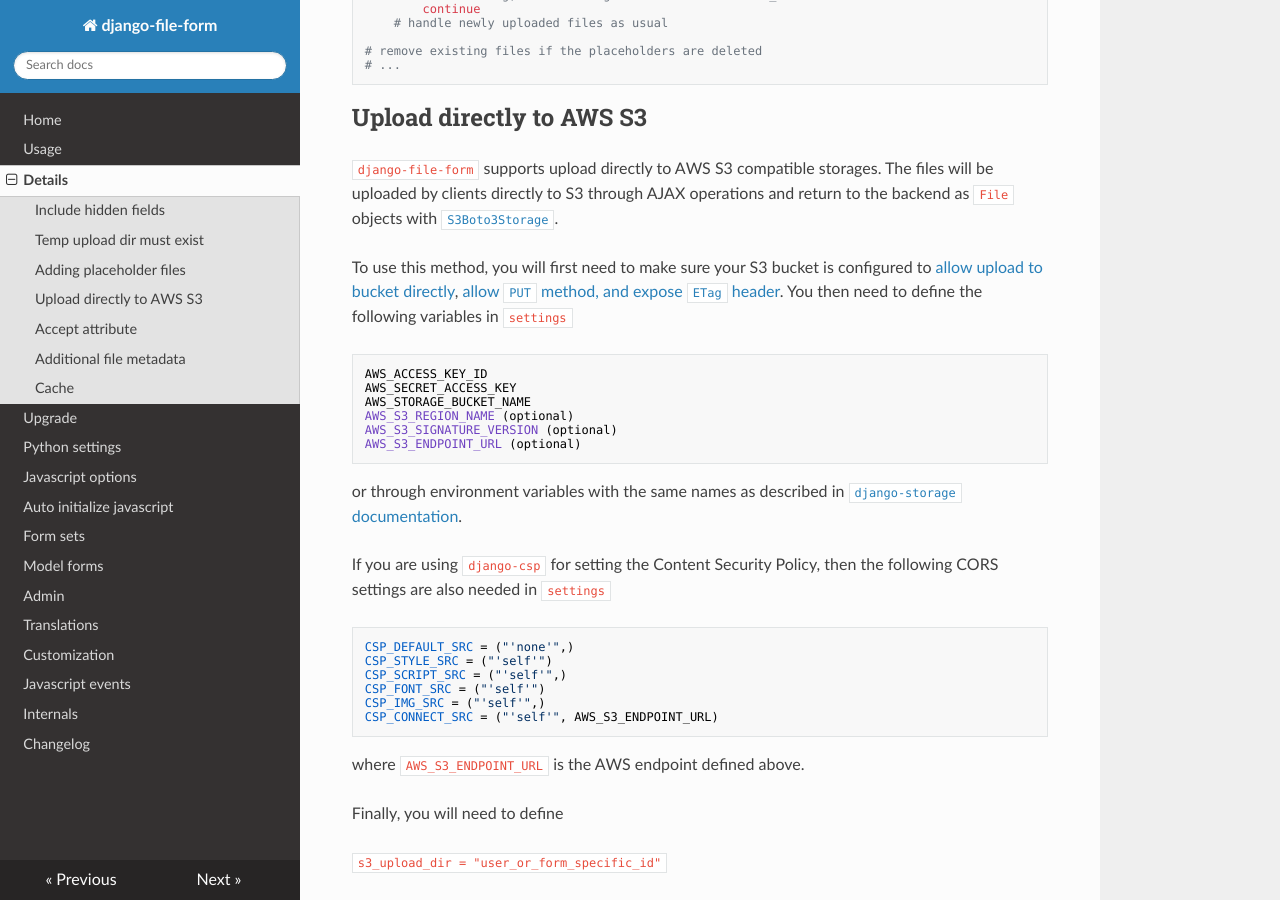
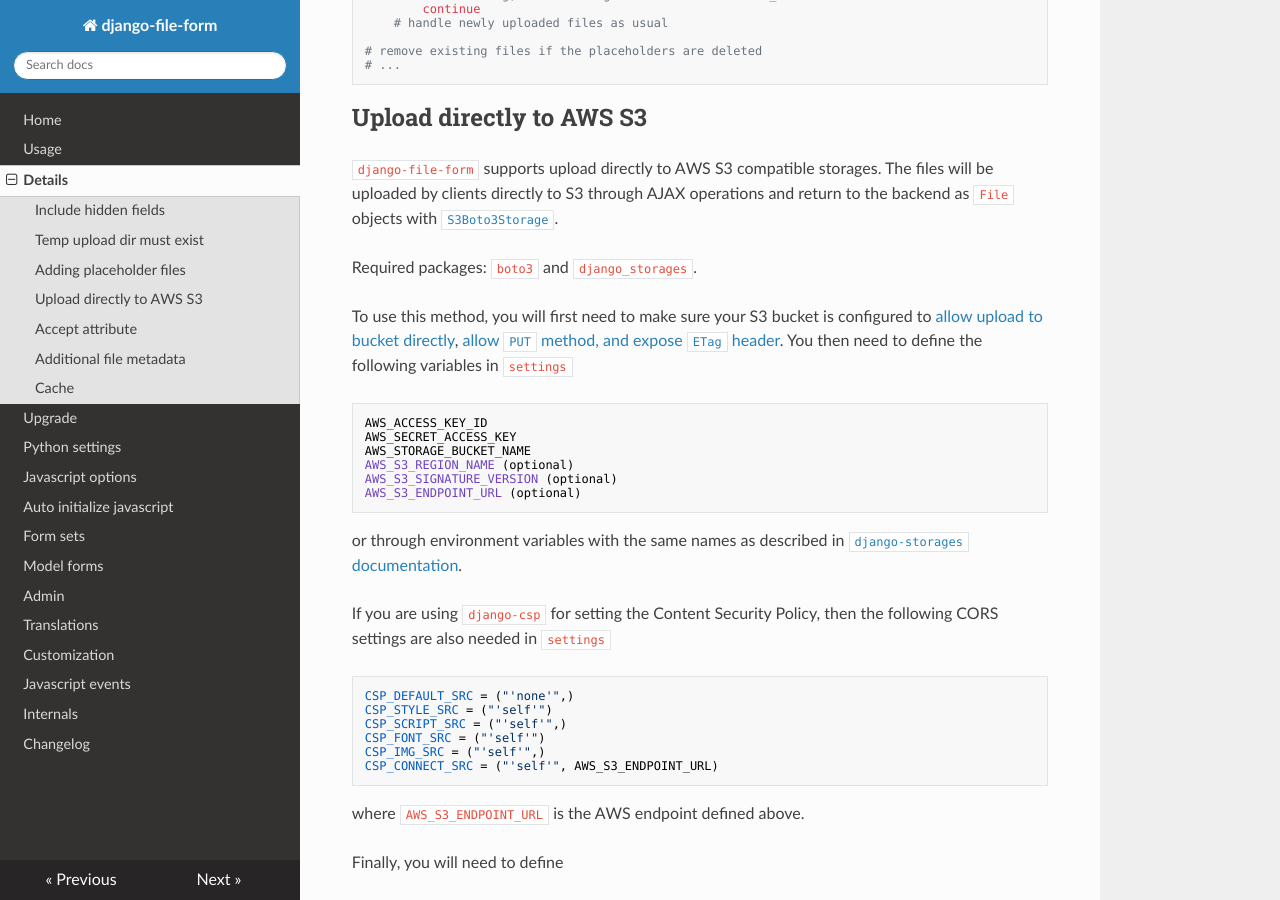
Before and after one commit to mbraak/django-file-form, an MkDocs documentation site: the page built from docs/details.md, in a window 1280 px wide and 900 px high, scrolled down 1270 px. Built offline with MkDocs 1.6.1, drawn with Linux system fonts in a browser that asks for light colours; nearby versions of some CDN libraries.

Commit message:
Add required packages for s3 to the docs

````diff
--- a/docs/details.md
+++ b/docs/details.md
@@ -64,6 +64,9 @@
 by clients directly to S3 through AJAX operations and return to the backend as `File` objects
 with [`S3Boto3Storage`](https://django-storages.readthedocs.io/en/latest/backends/amazon-S3.html).
 
+
+Required packages: `boto3` and `django_storages`.
+
 To use this method, you will first need to make sure your S3 bucket is configured
 to [allow upload to bucket directly](https://docs.aws.amazon.com/AmazonS3/latest/dev/cors.html),
 [allow `PUT` method, and expose `ETag` header](https://uppy.io/docs/aws-s3-multipart/#S3-Bucket-Configuration).
@@ -79,7 +82,7 @@
 ```
 
 or through environment variables with the same names as described
-in [`django-storage` documentation](https://django-storages.readthedocs.io/en/latest/backends/amazon-S3.html).
+in [`django-storages` documentation](https://django-storages.readthedocs.io/en/latest/backends/amazon-S3.html).
 
 If you are using `django-csp` for setting the Content Security Policy, then the following CORS settings are also needed in `settings`
 ```
````
